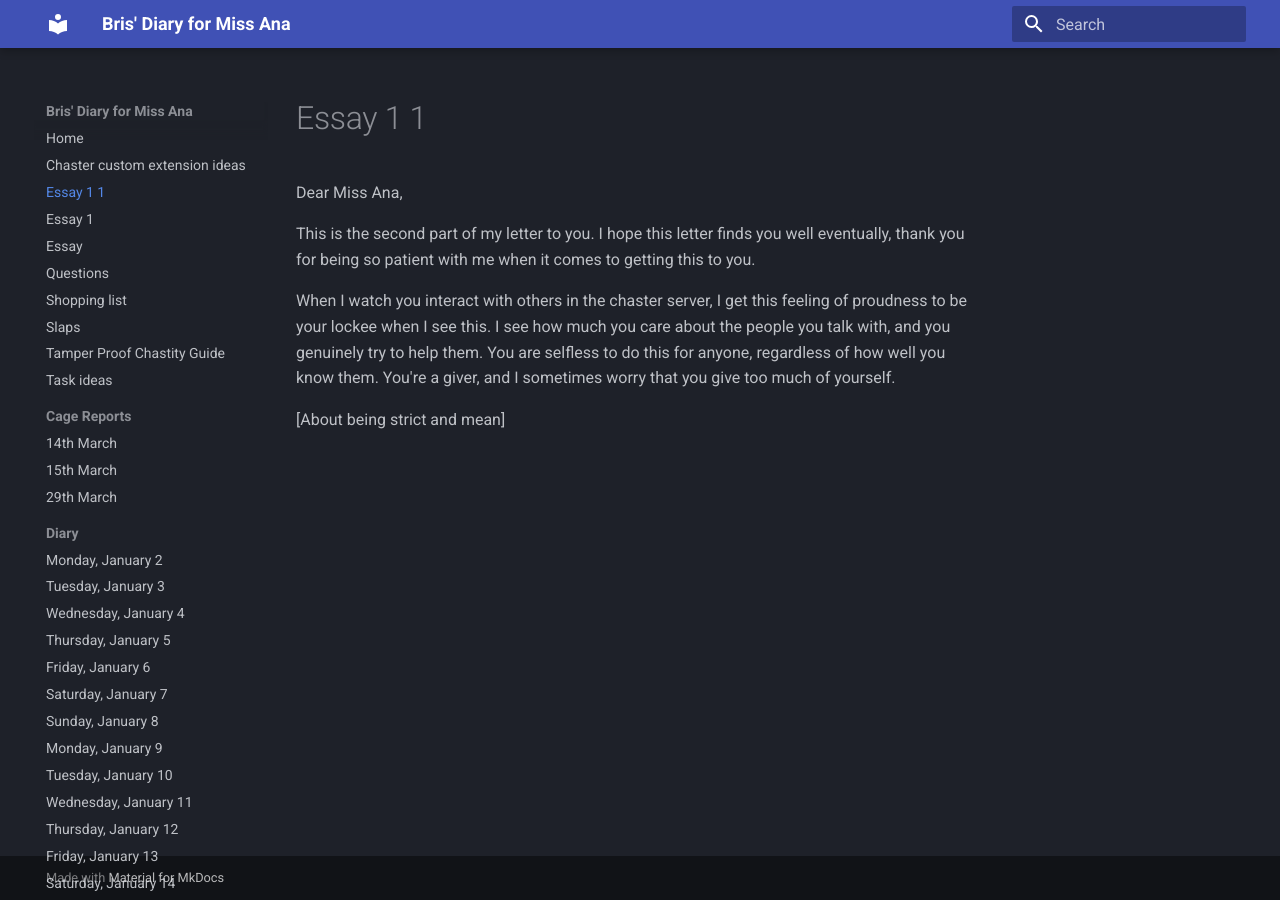
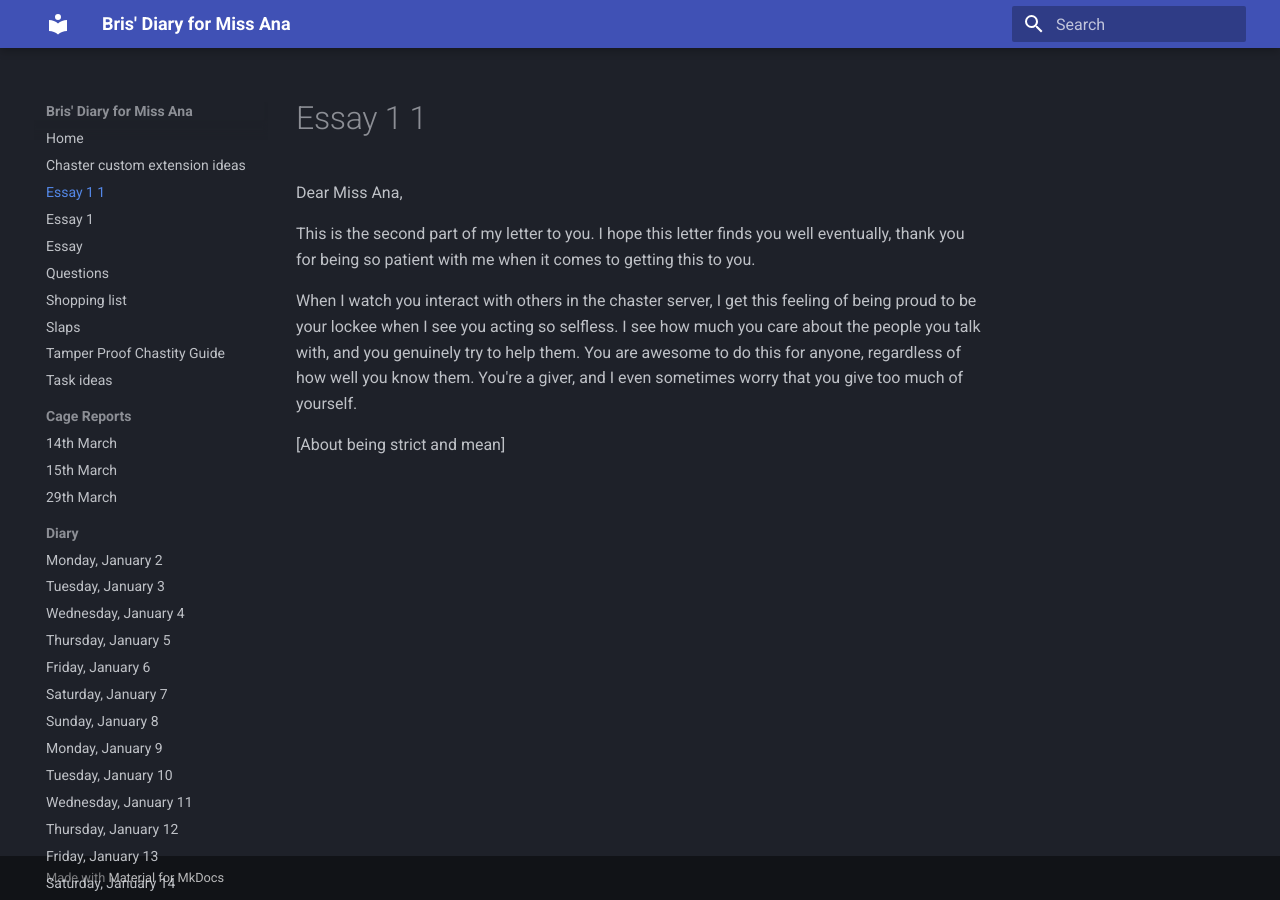
Before and after one commit to bris00/DFMA, an MkDocs documentation site: the page built from diary/Essay 1 1.md, in a window 1280 px wide. Built offline with MkDocs 1.6.1 and Material for MkDocs 9.7.7, drawn with Linux system fonts in a browser that asks for light colours.

Commit message:
vault backup: 2023-03-30 16:07:49
Affected files:
diary/Essay 1 1.md

```diff
--- a/diary/Essay 1 1.md
+++ b/diary/Essay 1 1.md
@@ -2,6 +2,6 @@ Dear Miss Ana,
 
 This is the second part of my letter to you. I hope this letter finds you well eventually, thank you for being so patient with me when it comes to getting this to you.
 
-When I watch you interact with others in the chaster server, I get this feeling of proudness to be your lockee when I see this. I see how much you care about the people you talk with, and you genuinely try to help them. You are selfless to do this for anyone, regardless of how well you know them. You're a giver, and I sometimes worry that you give too much of yourself.
+When I watch you interact with others in the chaster server, I get this feeling of being proud to be your lockee when I see you acting so selfless. I see how much you care about the people you talk with, and you genuinely try to help them. You are awesome to do this for anyone, regardless of how well you know them. You're a giver, and I even sometimes worry that you give too much of yourself.
 
 [About being strict and mean]
```
